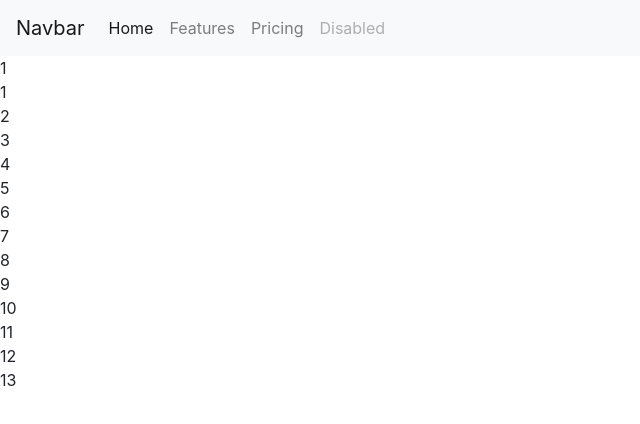
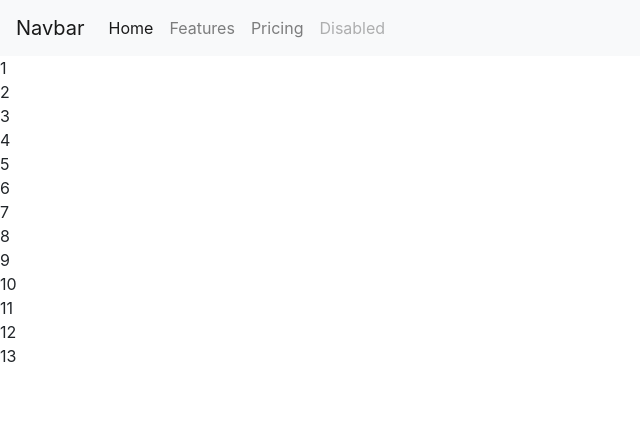
Before and after one commit to Haroon-Zafar/webPageAssignment, a plain HTML site: page index.html in a window 1280 px wide. Shown: the full height of the page, 0-640 px from the left. Drawn offline with nearby package versions, Linux system fonts and the light colour scheme.

Commit message:
Update index.html

```diff
--- a/index.html
+++ b/index.html
@@ -35,22 +35,21 @@
     <!-- <title>Document</title> -->
 </head>
 <body>
-    <div>
+    <div id="scroll-able">
 
-        <div>1</div>
-        <div>1</div>
-        <div>2</div>
-        <div>3</div>
-        <div>4</div>
-        <div>5</div>
-        <div>6</div>
-        <div>7</div>
-        <div>8</div>
-        <div>9</div>
-        <div>10</div>
-        <div>11</div>
-        <div>12</div>
-        <div>13</div>
+        <section>1</section>
+        <section>2</section>
+        <section>3</section>
+        <section>4</section>
+        <section>5</section>
+        <section>6</section>
+        <section>7</section>
+        <section>8</section>
+        <section>9</section>
+        <section>10</section>
+        <section>11</section>
+        <section>12</section>
+        <section>13</section>
 
     </div>
 
```
